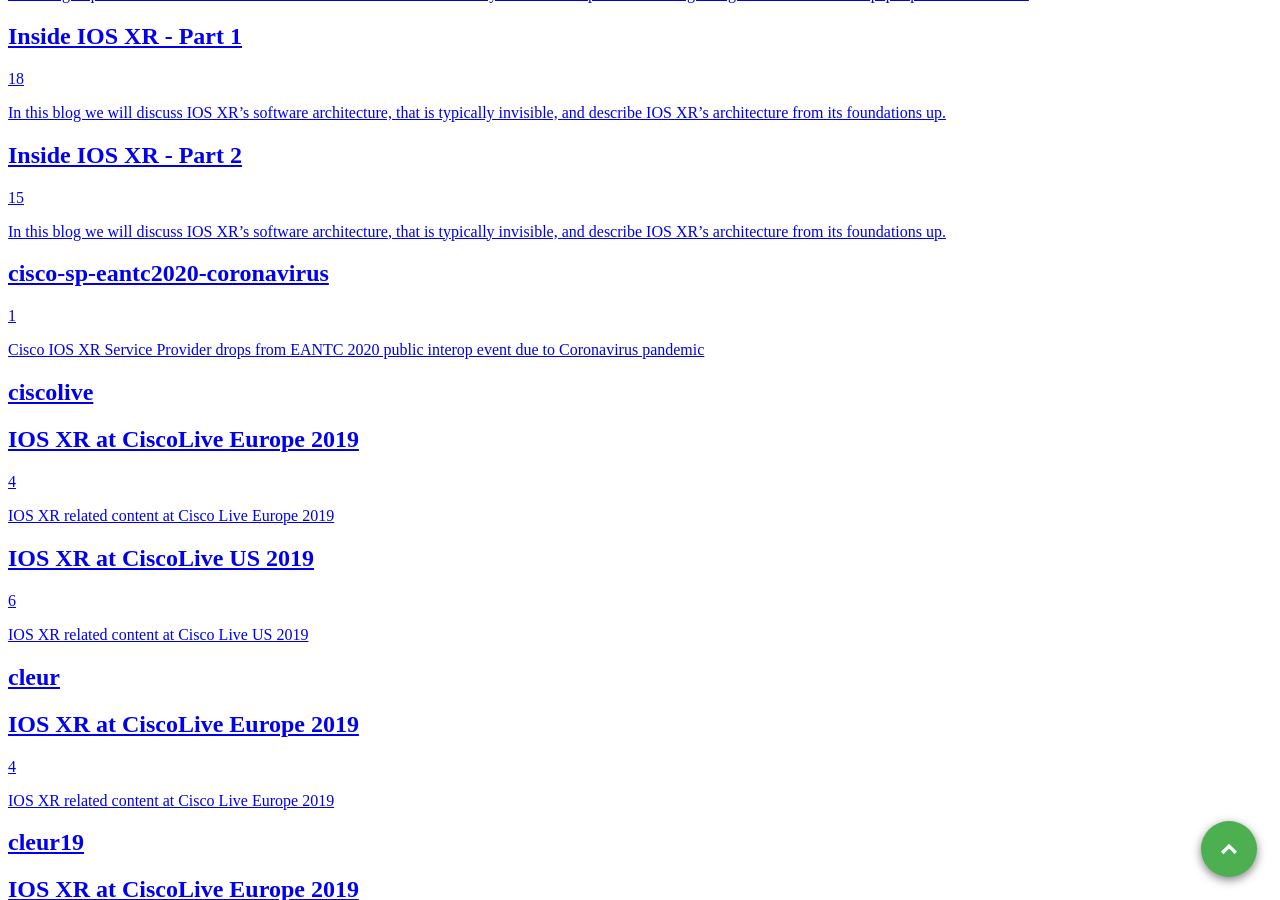
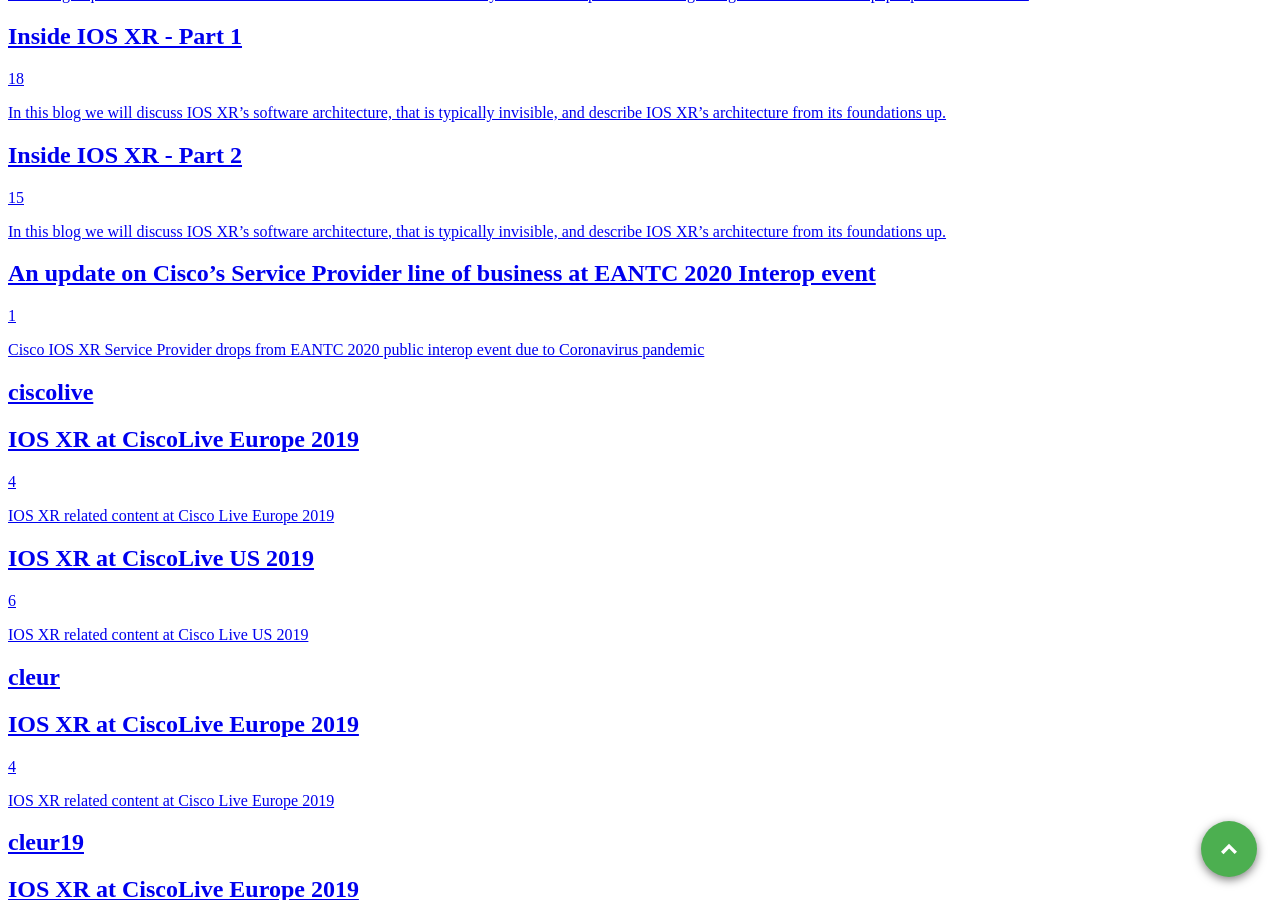
Before and after one commit to xrdocs/cloud-scale-networking, a Jekyll site: the page built from _pages/tag-archive.html, in a window 1280 px wide and 900 px high, scrolled down 5759 px. Built offline with Jekyll 4.4.1, drawn with Linux system fonts in a browser that asks for light colours; some of the changed text lies outside the part shown.

Commit message:
Update 2020-04-03-cisco-sp-eantc2020-coronavirus.md

```diff
--- a/_blogs/2020-04-03-cisco-sp-eantc2020-coronavirus.md
+++ b/_blogs/2020-04-03-cisco-sp-eantc2020-coronavirus.md
@@ -1,7 +1,9 @@
 ---
 published: true
 date: '2020-04-03 17:49 -0700'
-title: cisco-sp-eantc2020-coronavirus
+title: >-
+  An update on Cisco's Service Provider line of business at EANTC 2020 Interop
+  event
 author: Jose Liste
 excerpt: >-
   Cisco IOS XR Service Provider drops from EANTC 2020 public interop event due
@@ -11,6 +13,7 @@
   - iosxr
   - cisco
 ---
+
 ## An update on Cisco's Service Provider line of business at EANTC 2020 Interop event
 
 The 2020 EANTC Multi-Vendor Interoperability event took place in Berlin from March, 2nd to March, 13th 2020. In order to protect our employees and other participants from COVID-19, the Service Provider team made the tough decision to opt-out from this year’s event.
```
